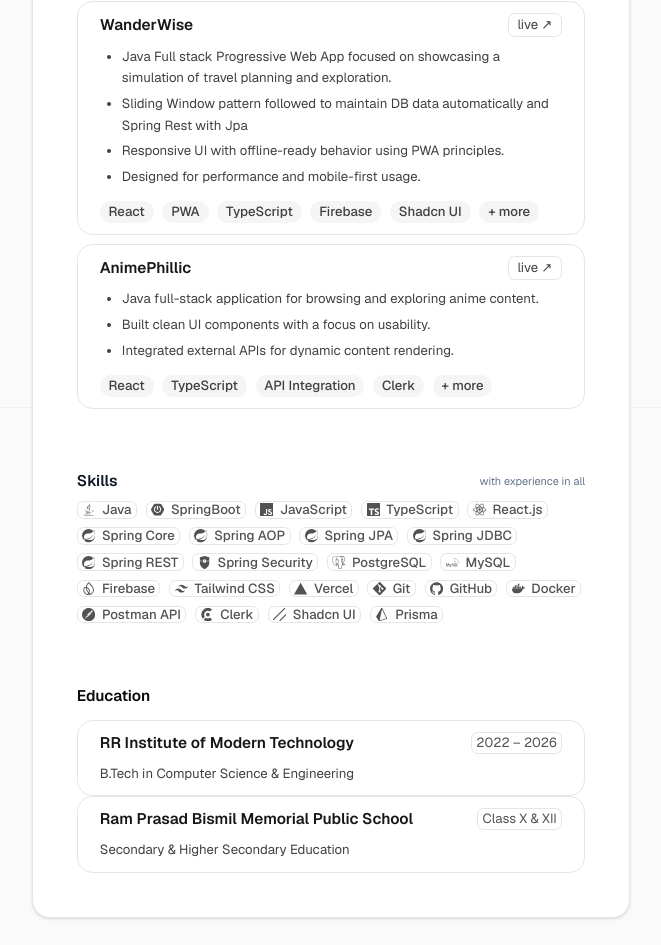
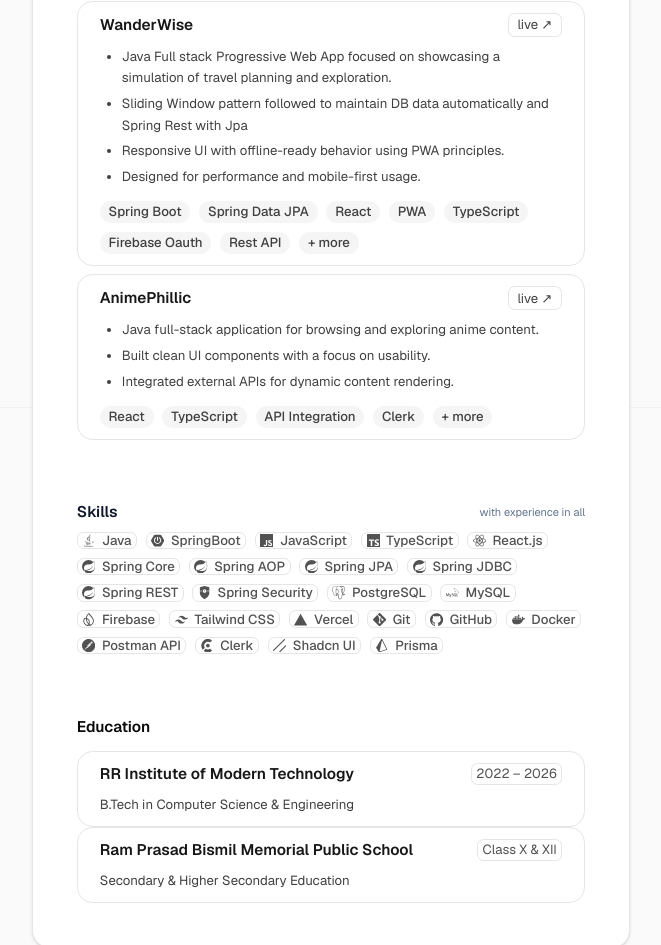
Before and after one commit to vivekgotstack/Portfolio, a Next.js app: page / in a window 1280 px wide. Shown: the part 1353-2298 px from the top of the page, without its empty margins (309-970 px from the left). Built offline with nearby package versions, Linux system fonts and the light colour scheme.

Commit message:
Update page.tsx

```diff
--- a/app/page.tsx
+++ b/app/page.tsx
@@ -152,7 +152,7 @@ export default function Page() {
                     links={[
                              {
                               label: "live ↗",
-                              href: "https://your-cointracker-live-link.vercel.app/",
+                              href: "https://cointracker-pwa.vercel.app/",
                               },
                     ]}
                      bullets={[
@@ -185,7 +185,7 @@ export default function Page() {
                       "Responsive UI with offline-ready behavior using PWA principles.",
                       "Designed for performance and mobile-first usage.",
                     ]}
-                    tags={["React", "PWA", "TypeScript", "Firebase", "Shadcn UI", "+ more"]}
+                    tags={["Spring Boot", "Spring Data JPA", "React", "PWA", "TypeScript", "Firebase Oauth", "Rest API", "+ more"]}
                   />
                   <ProjectListItem
                     title="AnimePhillic"
```
